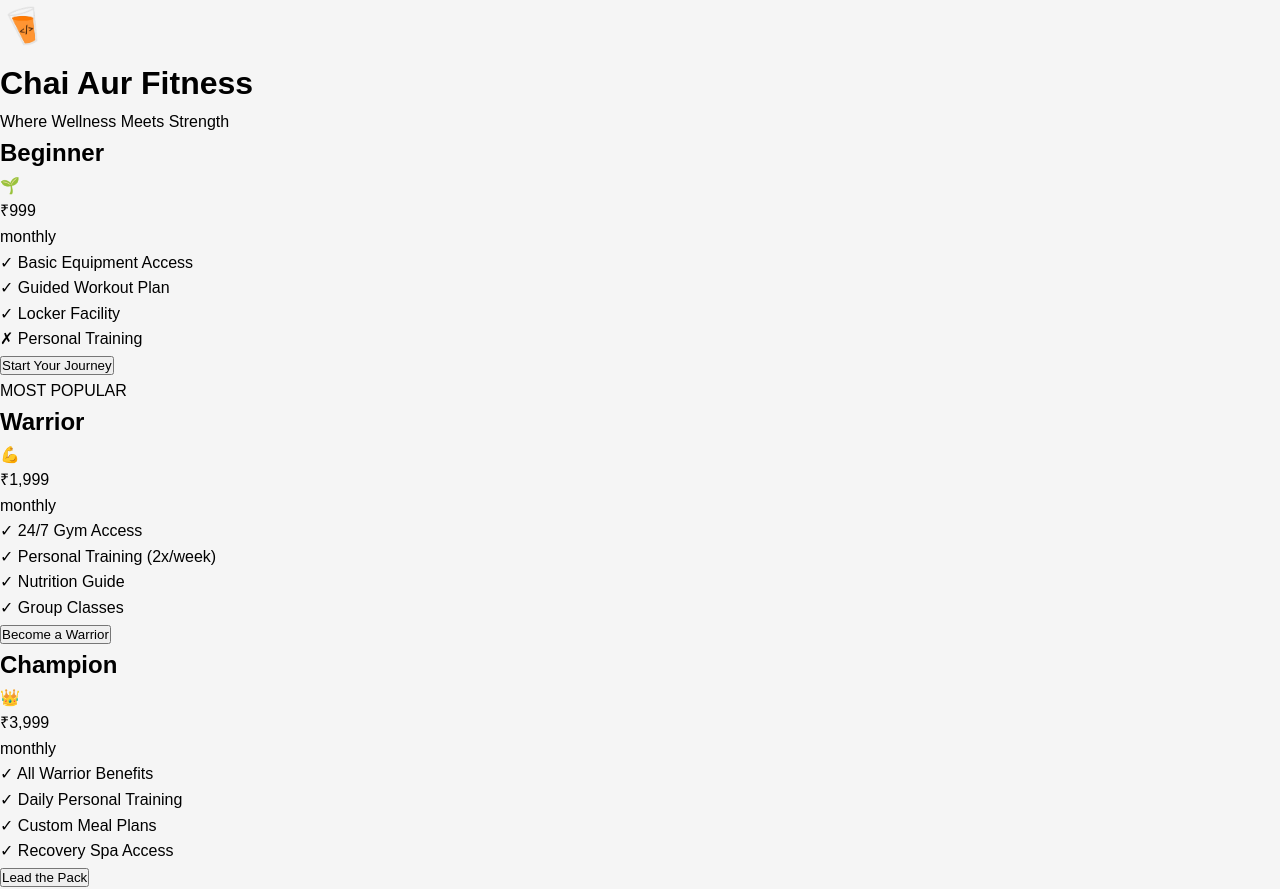
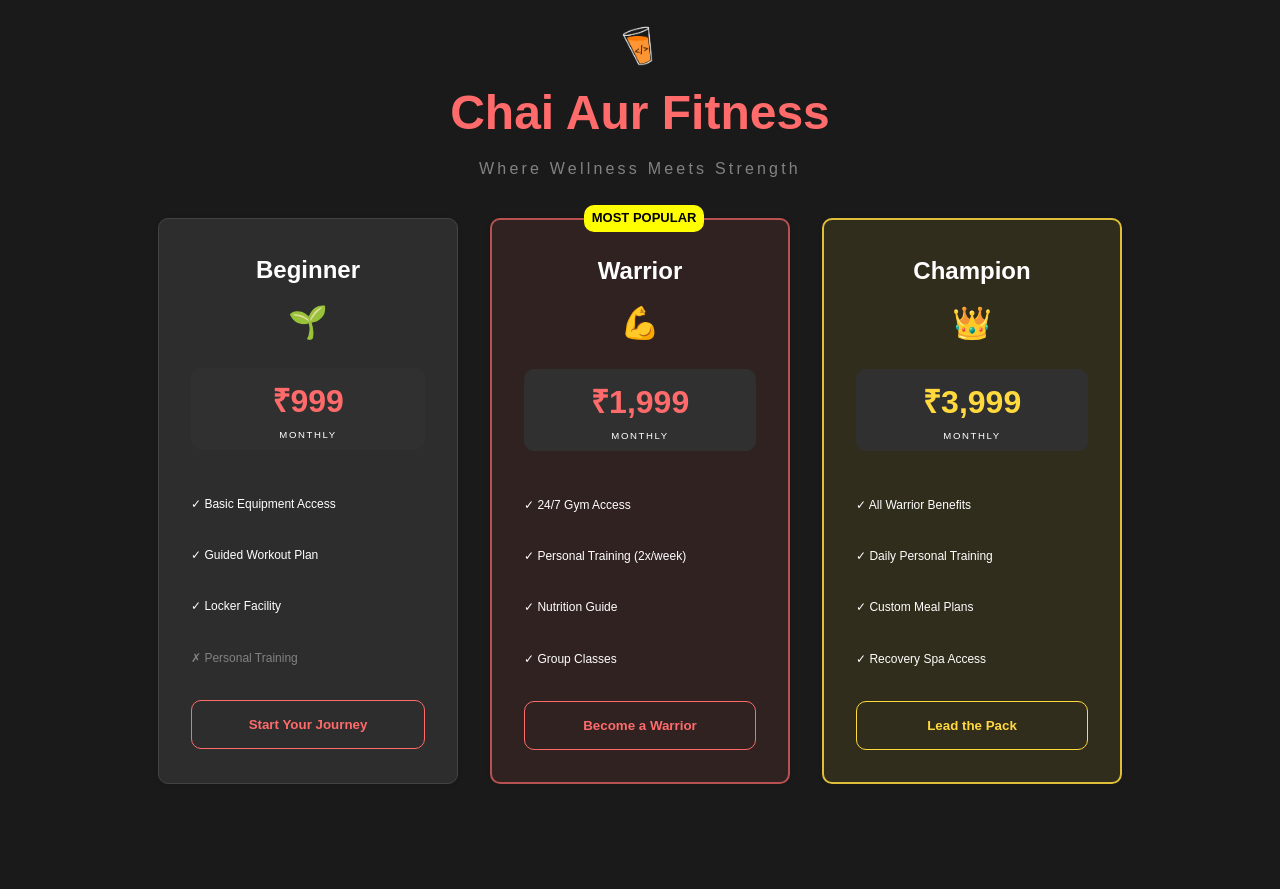
Before and after one commit to rasmi29/web-dev-cohort, a website: page CSS/pricing-table-challenge/pricing-table-2/index.html in a window 1280 px wide. After the commit the page ends 800 px from the top, so only its background shows below. Drawn offline with Linux system fonts and the light colour scheme.

Commit message:
2nd task done (membership)

```diff
--- a/CSS/pricing-table-challenge/pricing-table-2/challenge.css
+++ b/CSS/pricing-table-challenge/pricing-table-2/challenge.css
@@ -9,98 +9,195 @@
 body {
   font-family: Arial, sans-serif;
   line-height: 1.6;
-  background-color: #f5f5f5;
+  background-color: #1A1A1A;
+  color: #fff;
 }
 
 .container {
   /* Add your styles here */
+  max-width:100vw;
+
 }
 
 .header {
   /* Add your styles here */
+  display: flex;
+  flex-direction: column;
+  justify-content: space-between;
+  align-items: center;
+  padding: 20px;
+  gap: .3rem;
 }
 
 h1 {
   /* Add your styles here */
+  color: #FF6B6B;
+  font-weight: 700;
+  font-size: 3rem;
 }
 
 .subtitle {
   /* Add your styles here */
+  color: #828282;
+  letter-spacing: .2rem;
 }
 
 .pricing-container {
   /* Add your styles here */
+  display: flex;
+  justify-content: center;
+  gap: 1rem;
+  gap: 2rem;
+  flex-wrap: wrap;
+  padding: 1rem 2rem;
+
 }
 
 .pricing-card {
   /* Add your styles here */
+  background-color: #2D2D2D;
+  border-radius: 10px;
+  padding: 2rem;
+  border: 1px solid #444;
+  width: 300px;
+  box-shadow: 0 0 5px rgba(0, 0, 0, 0.1);
+  cursor: pointer;
+  display: flex;
+  flex-direction: column;
+  position: relative;
+
 }
 
 .pricing-card:hover {
-  /* Add your styles here */
+  box-shadow: 0 0 10px rgba(210, 213, 210, 0.7);
 }
 
 .card-header {
   /* Add your styles here */
+  display: flex;
+  justify-content: center;
+  flex-direction: column;
+  align-items: center;
+  gap: .5rem;
 }
 
 .icon {
   /* Add your styles here */
+  font-size: 2rem;
 }
 
 .popular-tag {
   /* Add your styles here */
+  color: #fff;
+  padding: .2rem .5rem;
+  border-radius: 10px;
+  width:fit-content ;
+  position: absolute;
+  top: -15px;
+  left: 31%;
+  color: black;
+  background-color: yellow;
+  font-size: small;
+  font-weight: bold;
+
 }
 
 .price-block {
   /* Add your styles here */
+  background-color: #303030;
+  color: #fff;
+  padding: .5rem 1rem;
+  border-radius: 10px;
+  display: flex;
+  flex-direction: column;
+  align-items: center;
+  margin: 1.2rem 0;
+
 }
 
 .price {
   /* Add your styles here */
+  color: #FF6B6B;
+  font-size: 2rem;
+  font-weight: bold;
 }
 
 .period {
   /* Add your styles here */
+  text-transform: uppercase;
+  font-size:.6rem;
+  letter-spacing: .1rem;
 }
 
 .features {
   /* Add your styles here */
+  padding: 0;
+  margin-top: 1.6rem;
+  display: flex;
+  flex-direction: column;
+  gap: 2rem;
+
 }
 
 .features li {
   /* Add your styles here */
+  list-style: none;
+  font-size: 12px;
 }
 
 .features li.disabled {
   /* Add your styles here */
+  color: #828282;
 }
 
 .join-btn {
   /* Add your styles here */
+  background-color: transparent;
+  color: #FF6B6B;
+  padding: 1rem 2rem;
+  border-radius: 10px;
+  text-decoration: none;
+  text-align: center;
+  margin-top: 2rem;
+  cursor: pointer;
+  border: 1px solid #FF6B6B;
+  font-weight: bold;
+
 }
 
 .join-btn:hover {
   /* Add your styles here */
+  background-color: #FF6B6B;
+  color: #1A1A1A;
+
 }
 
 /* Custom Class Modifiers */
 .warrior {
   /* Add your styles here */
+  background-color: #312222;
+  border: 2px solid #B85252;
 }
 
 .champion {
   /* Add your styles here */
+  background-color: #312D1D;
+  border: 2px solid #E0BF38;
 }
 
 .champion .price {
   /* Add your styles here */
+  color: #fFD93D;
 }
 
 .champion .join-btn {
   /* Add your styles here */
+  color: #FFD93D;
+  border: 1px solid #FFD93D;
 }
 
 .champion .join-btn:hover {
   /* Add your styles here */
+  background-color: #FFD93D;
+  color: #1A1A1A;
 }
```
